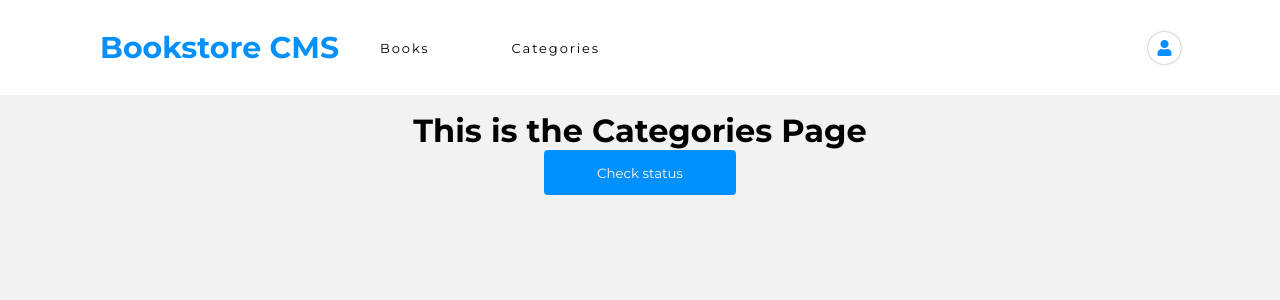
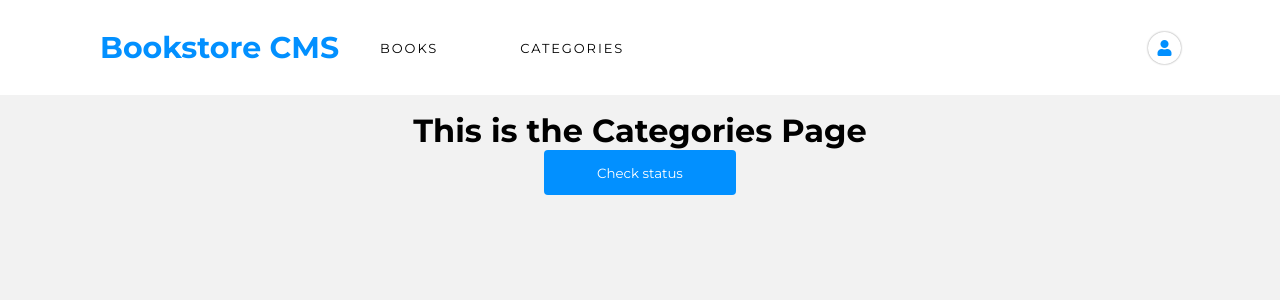
Before and after one commit to RaoAkif/Bookstore, a React (Create React App) app: page /categories in a window 1280 px wide. Shown: the top 300 px of the page. Built offline with nearby package versions, Linux system fonts and the light colour scheme.

Commit message:
Remove Style Linters

```diff
--- a/src/components/BookItem/style.css
+++ b/src/components/BookItem/style.css
@@ -18,7 +18,7 @@
 .book-details > button {
   height: 2rem;
   padding: 10px 7px 10px 7px;
-  font-family: Roboto Slab Light;
+  /* font-family: Roboto Slab Light; */
 }
 
 .desc {
@@ -37,7 +37,6 @@ div > p {
 
 .book-details > h5 {
   color: grey;
-  font-family: Montserrat;
   font-size: 0.875rem;
   font-weight: bold;
   font-stretch: normal;
@@ -60,7 +59,7 @@ div > p {
 }
 
 .book-details > h6 {
-  color: #6bd2f1;
+  color: #4386bf;
   font-family: RobotoSlab;
   font-size: 0.875rem;
   font-weight: 300;
@@ -75,7 +74,7 @@ div.percentage > p {
 }
 
 .desc > button {
-  color: #6bd2f1;
+  color: #4386bf;
   font-family: RobotoSlab;
   font-size: 0.875rem;
   font-weight: 300;
@@ -129,7 +128,6 @@ div.percentage > p {
   font-style: normal;
   line-height: normal;
   letter-spacing: normal;
-
 }
 
 .book-status > button {
@@ -138,7 +136,7 @@ div.percentage > p {
   width: 10rem;
   height: 1.7rem;
   font-family: RobotoSlab;
-  font-size: 0.80rem;
+  font-size: 0.8rem;
   font-weight: 300;
   font-stretch: normal;
   font-style: normal;
@@ -175,7 +173,7 @@ div.percentage > p {
 }
 
 .circle-wrap .circle .mask {
-  clip: rect(0px, 150px, 150px, 75px);
+  clip: rect(0, 150px, 150px, 75px);
 }
 
 .circle-wrap .inside-circle {
@@ -212,7 +210,7 @@ div.percentage > p {
 }
 
 .circle-wrap .circle .mask {
-  clip: rect(0px, 50px, 50px, 25px);
+  clip: rect(0, 50px, 50px, 25px);
 }
 
 .circle-wrap .inside-circle {
@@ -223,7 +221,7 @@ div.percentage > p {
   line-height: 35px;
   text-align: center;
   margin-top: 7px;
-  margin-left:  7px;
+  margin-left: 7px;
   color: #1e51dc;
   position: absolute;
   z-index: 100;
@@ -235,7 +233,7 @@ div.percentage > p {
 
 /* 3rd progress bar */
 .mask .fill {
-  clip: rect(0px, 75px, 150px, 0px);
+  clip: rect(0px, 75px, 150px, 0);
   background-color: #227ded;
 }
 
@@ -245,7 +243,7 @@ div.percentage > p {
   transform: rotate(135deg);
 }
 
-@keyframes fill{
+@keyframes fill {
   0% {
     transform: rotate(0deg);
   }
--- a/src/components/Header/Header.jsx
+++ b/src/components/Header/Header.jsx
@@ -17,15 +17,15 @@ const navLinks = {
 function Header() {
   return (
     <div className="header">
-      <div style={navBarLeft}>
+      <div className="nav-bar-left" style={navBarLeft}>
         <h2 className="logo">Bookstore CMS</h2>
         <nav>
           <ul style={navLinks}>
             <li>
-              <Link className="navLink" to="/">Books</Link>
+              <Link className="navLink" to="/">BOOKS</Link>
             </li>
             <li>
-              <Link className="navLink" to="/categories">Categories</Link>
+              <Link className="navLink" to="/categories">CATEGORIES</Link>
             </li>
           </ul>
         </nav>
--- a/src/components/Header/styles.css
+++ b/src/components/Header/styles.css
@@ -1,6 +1,5 @@
 .logo {
   color: #0290ff;
-  font-family: Montserrat;
   font-size: 1.875rem;
   font-weight: bold;
   font-stretch: normal;
@@ -9,11 +8,14 @@
   letter-spacing: normal;
 }
 
+.nav-bar-left {
+  padding-left: 10%;
+}
+
 .navLink {
   text-decoration: none;
   color: black;
   padding: 5px 2.563rem;
-  font-family: Montserrat;
   font-size: 0.813rem;
   font-weight: normal;
   font-stretch: normal;
```
Also changed, not shown: src/components/AddBook/style.css (+1 -1 lines), src/index.css (+8 -2 lines), src/pages/Books/style.css (line endings or trailing spaces).
